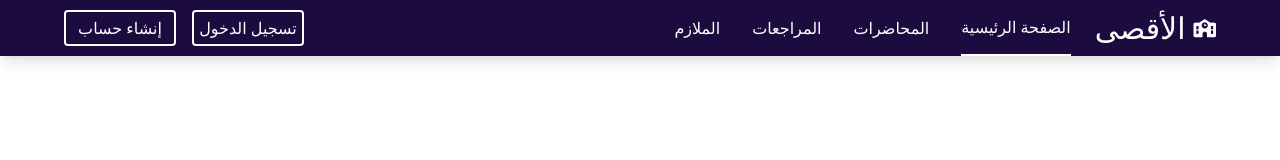
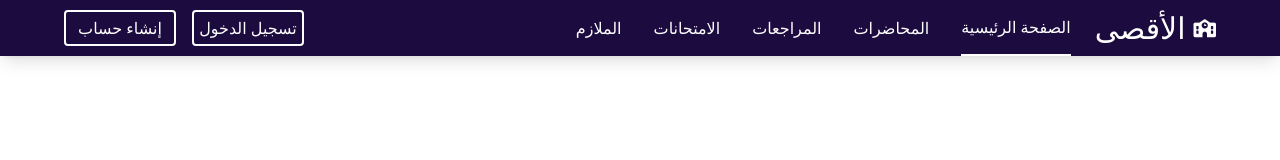
Before and after one commit to ahmedhussein74/LMS, a React (Vite) app: page / in a window 1280 px wide. Shown: the top 160 px of the page. Built offline with nearby package versions, Linux system fonts and the light colour scheme.

Commit message:
add exams in navbar

```diff
--- a/src/layouts/Navbar.jsx
+++ b/src/layouts/Navbar.jsx
@@ -10,6 +10,7 @@ const Navbar = () => {
     { url: "/", value: "الصفحة الرئيسية" },
     { url: "/lectures", value: "المحاضرات" },
     { url: "/revisions", value: "المراجعات" },
+    { url: "/exams", value: "الامتحانات" },
     { url: "/books", value: "الملازم" },
   ];
 
```
